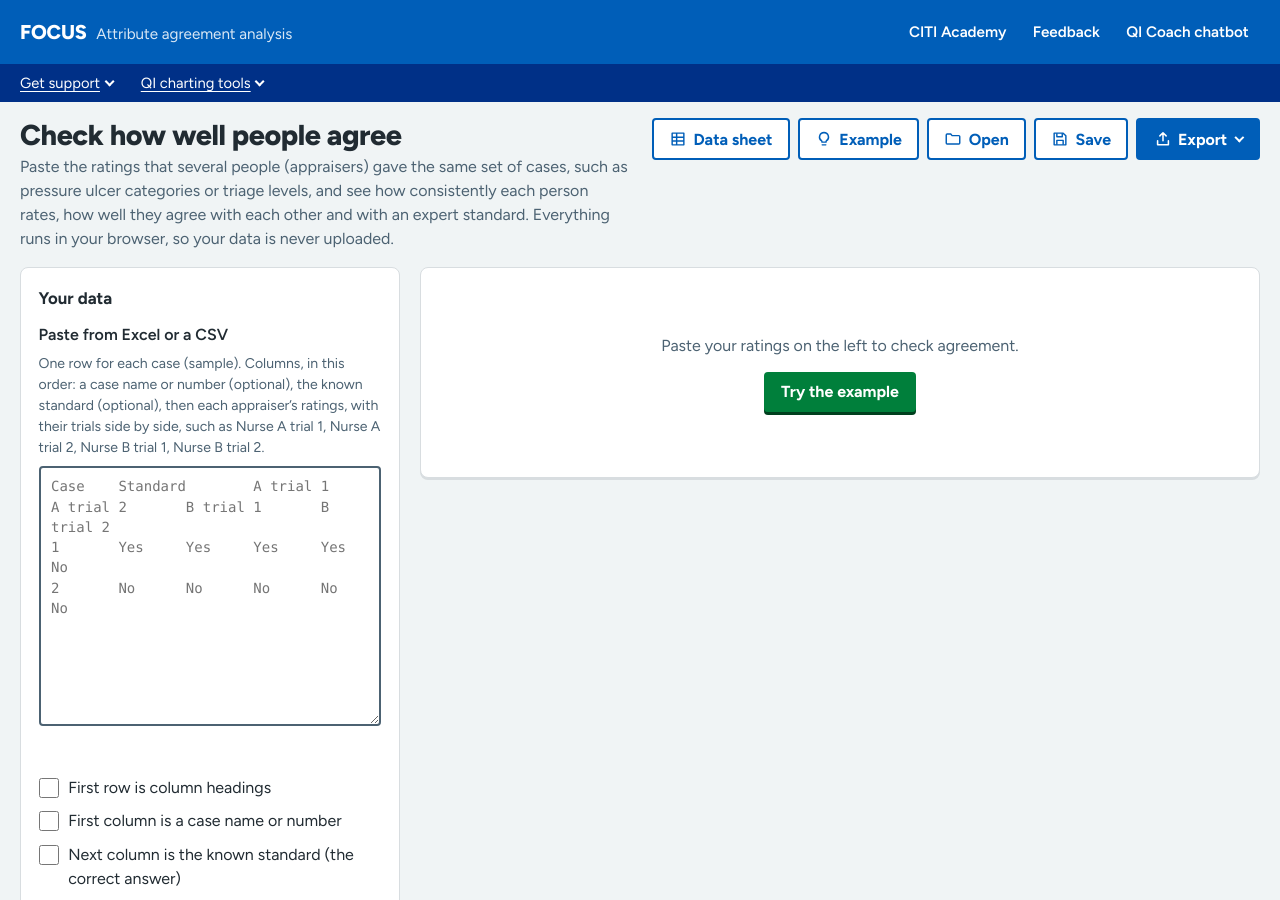
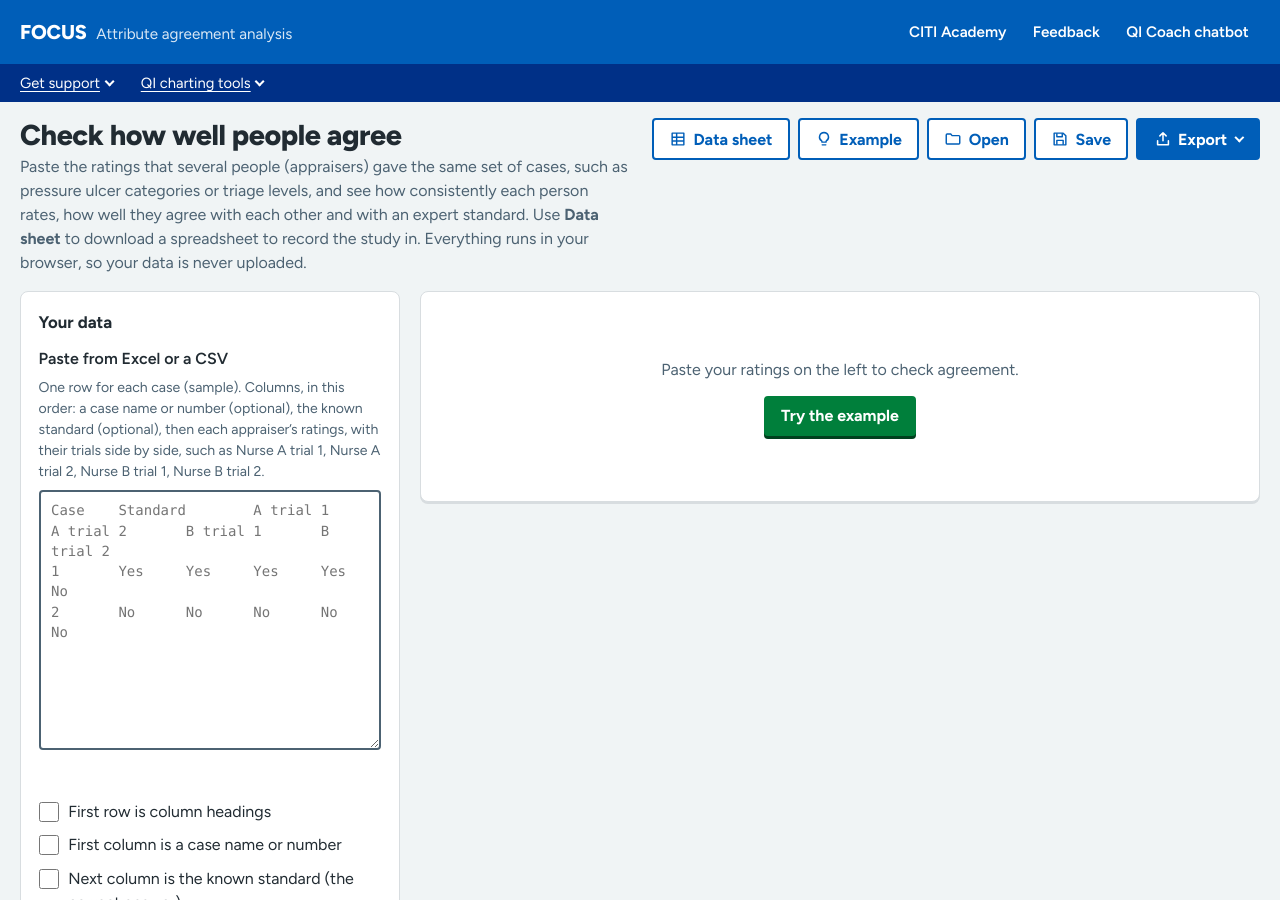
Before and after one commit to PerrinShanks-Cogito/IntegratedQiTools, a Jekyll site: the page built from attribute_agreement/index.html, in a window 1280 px wide and 900 px high. Built offline with Jekyll 4.4.1, drawn with Linux system fonts in a browser that asks for light colours.

Commit message:
Gauge R&R and attribute agreement: mention the Data sheet button in the intro
Matches the advice already given on the 2x2 matrix, tree plot and
qualitative analysis pages.

Co-Authored-By: Claude Opus 5.5 <noreply@anthropic.com>
Claude-Session: https://claude.ai/code/session_01H61PsVrMteGsvFcjouhpbh

```diff
--- a/attribute_agreement/index.html
+++ b/attribute_agreement/index.html
@@ -134,7 +134,7 @@ td.poor{color:var(--warn);font-weight:700}
 <div class="page-head fa-host">
   <div class="fa-head-text">
     <h1>Check how well people agree</h1>
-    <p class="meta">Paste the ratings that several people (appraisers) gave the same set of cases, such as pressure ulcer categories or triage levels, and see how consistently each person rates, how well they agree with each other and with an expert standard. Everything runs in your browser, so your data is never uploaded.</p>
+    <p class="meta">Paste the ratings that several people (appraisers) gave the same set of cases, such as pressure ulcer categories or triage levels, and see how consistently each person rates, how well they agree with each other and with an expert standard. Use <b>Data sheet</b> to download a spreadsheet to record the study in. Everything runs in your browser, so your data is never uploaded.</p>
   </div>
   <div data-focus-actions></div>
 </div>
--- a/gauge_rr/index.html
+++ b/gauge_rr/index.html
@@ -131,7 +131,7 @@ td.poor{color:var(--danger);font-weight:700}
 <div class="page-head fa-host">
   <div class="fa-head-text">
     <h1>Check a measurement system (Gauge R&amp;R)</h1>
-    <p class="meta">Paste the results of a study where several people (appraisers) each measured the same items more than once, and see how much of the variation comes from the measuring itself rather than from real differences between the items. Everything runs in your browser, so your data is never uploaded.</p>
+    <p class="meta">Paste the results of a study where several people (appraisers) each measured the same items more than once, and see how much of the variation comes from the measuring itself rather than from real differences between the items. Use <b>Data sheet</b> to download a spreadsheet to record the study in. Everything runs in your browser, so your data is never uploaded.</p>
   </div>
   <div data-focus-actions></div>
 </div>
```
